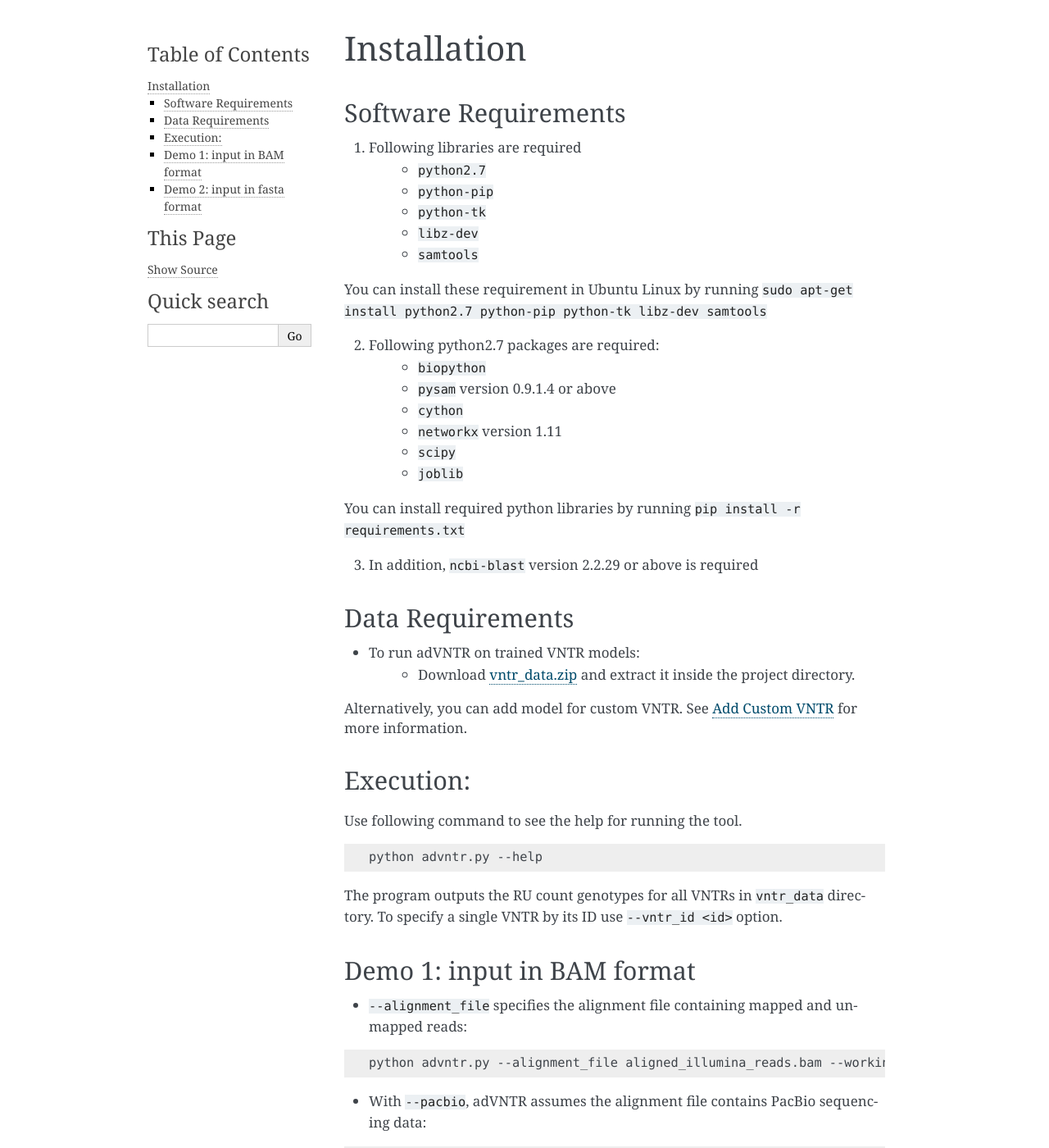
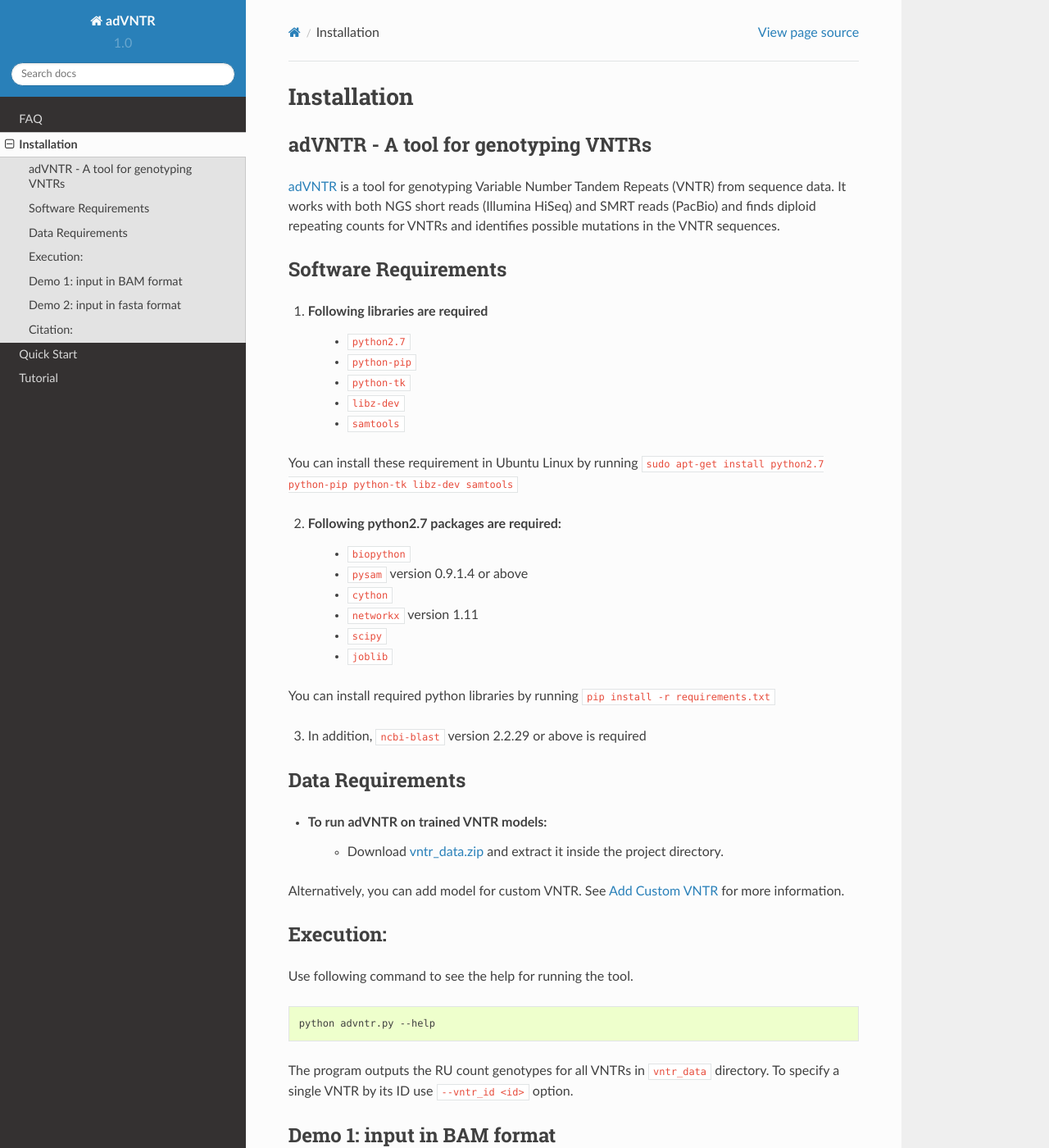
Before and after one commit to mehrdadbakhtiari/adVNTR, a Sphinx documentation site: the page built from docs/installation.rst, in a window 1280 px wide and 1400 px high. Shown: the whole window at 82% size. Built offline with Sphinx 7.4.7 and the Read the Docs theme 2.0.0, drawn with Linux system fonts in a browser that asks for light colours; some of the changed text lies outside the part shown.

Commit message:
update docs and add description for the project

```diff
--- a/README.rst
+++ b/README.rst
@@ -1,3 +1,8 @@
+adVNTR - A tool for genotyping VNTRs
+------------------------------------
+.. include:: description.rst
+
+
 Software Requirements
 ---------------------
 1. Following libraries are required
--- a/docs/conf.py
+++ b/docs/conf.py
@@ -107,7 +107,7 @@ todo_include_todos = False
 
 # The theme to use for HTML and HTML Help pages.  See the documentation for
 # a list of builtin themes.
-html_theme = 'alabaster'
+html_theme = 'sphinx_rtd_theme'
 
 # Theme options are theme-specific and customize the look and feel of a theme
 # further.  For a list of options available for each theme, see the
--- /dev/null
+++ b/docs/description.rst
@@ -0,0 +1,3 @@
+`adVNTR <https://github.com/mehrdadbakhtiari/adVNTR/>`_ is a tool for genotyping Variable Number Tandem Repeats (VNTR)
+from sequence data. It works with both NGS short reads (Illumina HiSeq) and SMRT reads (PacBio) and finds
+diploid repeating counts for VNTRs and identifies possible mutations in the VNTR sequences.
```
Also changed, not shown: other parts of README.rst (+4 -0 lines), docs/index.rst (+5 -9 lines).
